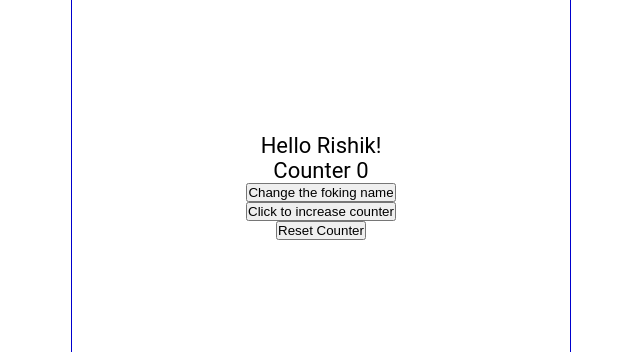
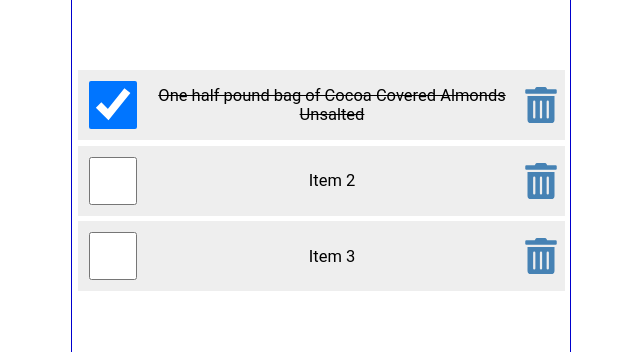
Before and after one commit to rishikrc3/Practice, a React (Create React App) app in the folder practice/: page / in a window 1280 px wide. Shown: the part 214-566 px from the top of the page, without its empty margins (319-959 px from the left). Built offline with nearby package versions, Linux system fonts and the light colour scheme.

Commit message:
basic_groceries'_manip

```diff
--- a/practice/package.json
+++ b/practice/package.json
@@ -34,5 +34,8 @@
       "last 1 firefox version",
       "last 1 safari version"
     ]
+  },
+  "devDependencies": {
+    "react-icons": "^4.10.1"
   }
 }
--- a/practice/src/Content.js
+++ b/practice/src/Content.js
@@ -1,37 +1,65 @@
 import { useState } from "react";
+import { FaTrashAlt } from "react-icons/fa";
 
 const Content = () => {
-  const [name, setName] = useState("Rishik");
-  const [count, setCount] = useState(0);
-  const handleNameChange = () => {
-    const names = ["Bob", "Kevin", "Dave", "Rishik"];
-    const int = Math.floor(Math.random() * 3);
-    setName(names[int]);
+  const [items, setItems] = useState([
+    {
+      id: 1,
+      checked: true,
+      item: "One half pound bag of Cocoa Covered Almonds Unsalted",
+    },
+    {
+      id: 2,
+      checked: false,
+      item: "Item 2",
+    },
+    {
+      id: 3,
+      checked: false,
+      item: "Item 3",
+    },
+  ]);
+
+  const handleCheck = (id) => {
+    const listItems = items.map((item) =>
+      item.id === id ? { ...item, checked: !item.checked } : item
+    );
+    setItems(listItems);
+    localStorage.setItem("shoppinglist", JSON.stringify(listItems));
   };
-
-  const handleClick = () => {
-    alert("Fok has been clicked");
+  const handleDelete = (id) => {
+    const listItems = items.filter((item) => item.id !== id);
+    setItems(listItems);
+    localStorage.setItem("shoppinglist", JSON.stringify(listItems));
   };
-
-  const handleCounter = () => {
-    setCount(count + 1);
-  };
-  const handleResetcounter = () => {
-    setCount(0);
-  };
-  function handleClick2(name) {
-    alert(`${name} was clicked`);
-  }
-  function refreshPage() {
-    window.location.reload();
-  }
   return (
     <main>
-      <p>Hello {name}!</p>
-      <p>Counter {count}</p>
-      <button onClick={handleNameChange}>Change the foking name</button>
-      <button onClick={handleCounter}>Click to increase counter</button>
-      <button onClick={handleResetcounter}>Reset Counter</button>
+      {items.length ? (
+        <ul>
+          {items.map((item) => (
+            <li className="item" key={item.id}>
+              <input
+                type="checkbox"
+                onChange={() => handleCheck(item.id)}
+                checked={item.checked}
+              />
+              <label
+                style={item.checked ? { textDecoration: "line-through" } : null}
+                onDoubleClick={() => handleCheck(item.id)}
+              >
+                {item.item}
+              </label>
+              <FaTrashAlt
+                role="button"
+                tabIndex="0"
+                onClick={() => handleDelete(item.id)}
+              />
+            </li>
+          ))}
+        </ul>
+      ) : (
+        <p style={{ marginTop: "2rem" }}>Your list is empty.</p>
+      )}
     </main>
   );
 };
--- a/practice/src/index.css
+++ b/practice/src/index.css
@@ -57,3 +57,62 @@
   display: grid;
   place-content: center;
 }
+
+ul {
+  width: 100%;
+  list-style: none;
+  padding: 0 0.25rem 0.25rem;
+}
+
+ul li::before {
+  content: "\200B";
+}
+
+.item {
+  display: flex;
+  justify-content: flex-start;
+  align-items: center;
+  padding: 0.5rem 0 0.5rem 0.5rem;
+  margin: 0.25rem 0;
+  background-color: #eee;
+}
+
+.item:first-child {
+  margin: 0;
+}
+
+.item input[type="checkbox"] {
+  text-align: center;
+  width: 2.5rem;
+  width: 48px;
+  min-width: 48px;
+  height: 2.5rem;
+  height: 48px;
+  min-height: 48px;
+  cursor: pointer;
+  margin-right: 0.5rem;
+}
+
+.item input[type="checkbox"]:focus + label {
+  text-decoration: underline;
+}
+
+.item > label {
+  font-size: 0.75rem;
+  flex-grow: 1;
+}
+
+.item svg {
+  width: 48px;
+  min-width: 48px;
+  height: 36px;
+  font-size: 1rem;
+  color: steelblue;
+  cursor: pointer;
+}
+
+.item svg:focus,
+.item svg:hover {
+  color: red;
+  outline: none;
+}
```
Also changed, not shown: 1 other file (tests, documents, lock files or other folders).
